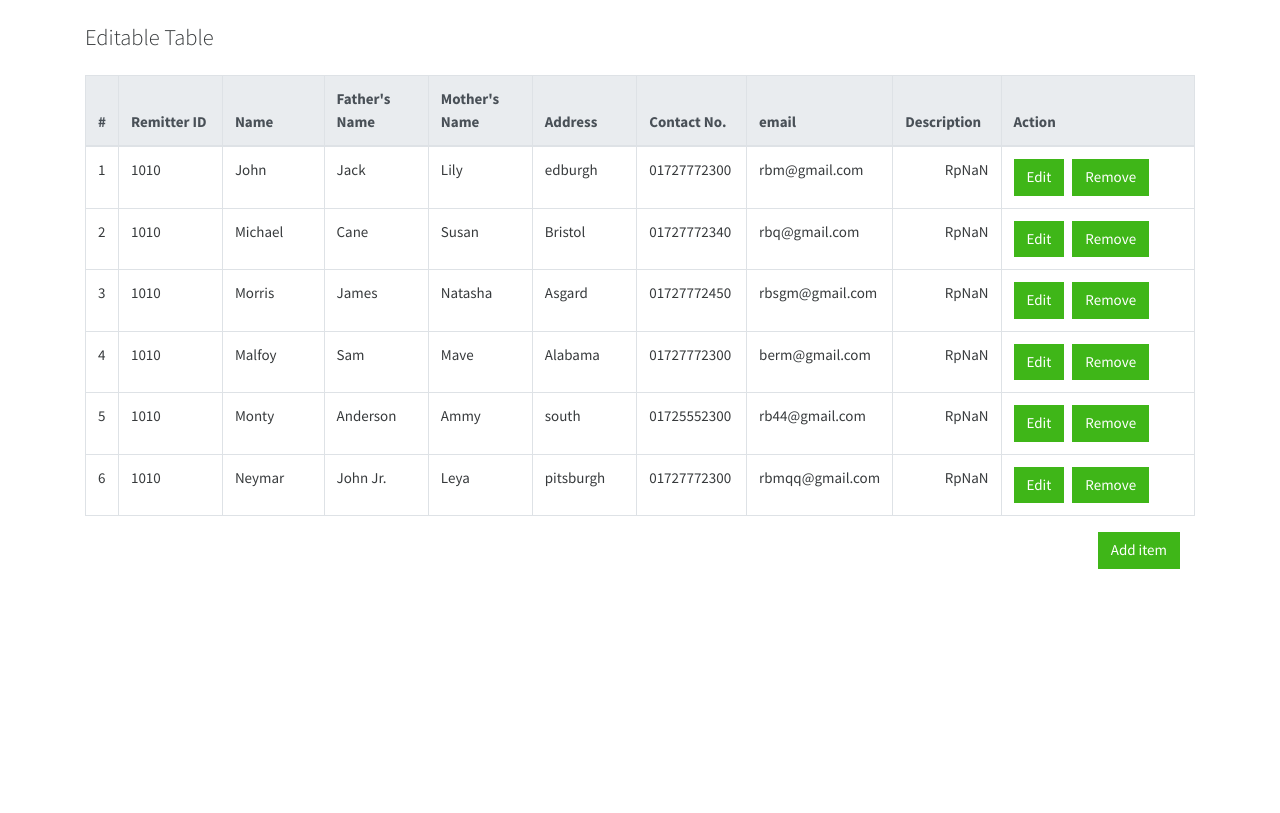
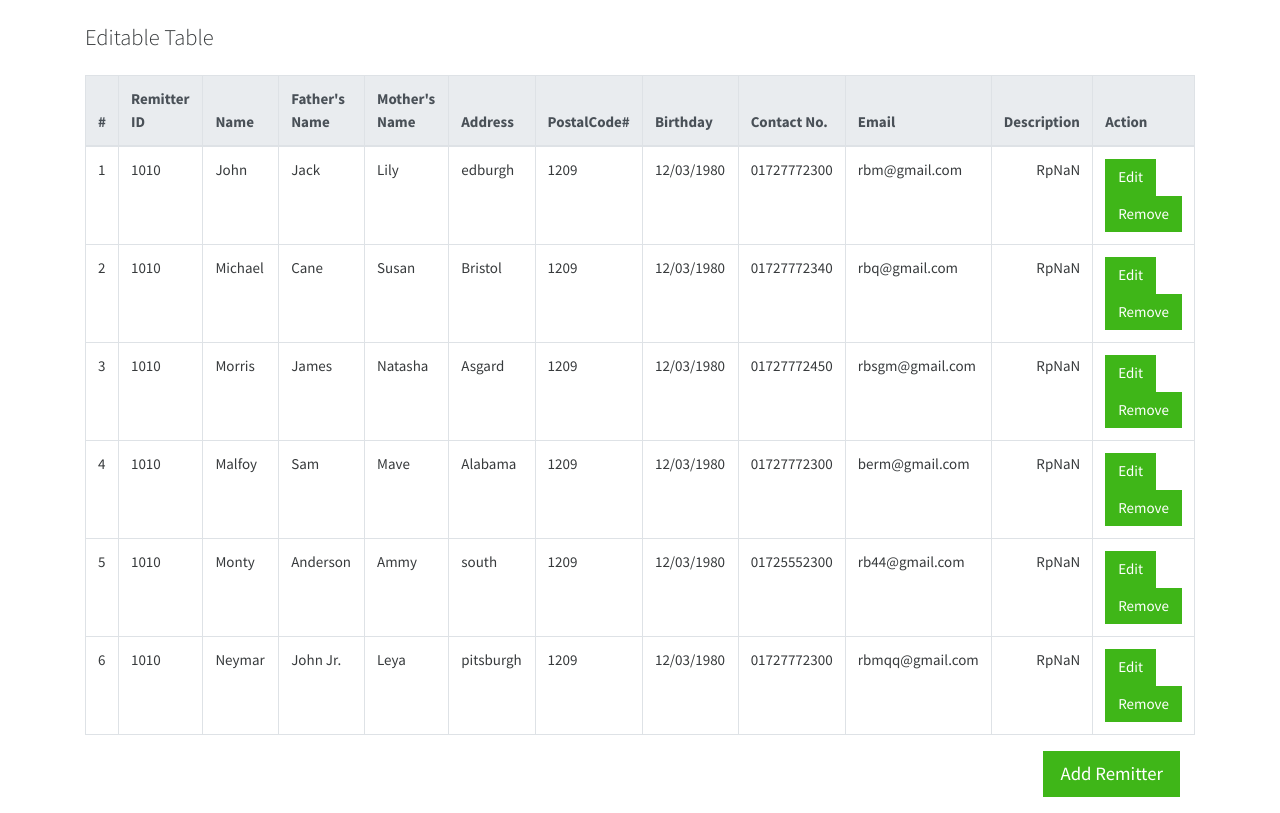
Before and after one commit to RbMuhib/editable-tables-vuejs, a Vue app: page / in a window 1280 px wide. Built offline with nearby package versions, Linux system fonts and the light colour scheme.

Commit message:
input field update

```diff
--- a/src/App.vue
+++ b/src/App.vue
@@ -5,13 +5,15 @@
       <thead class="thead-light">
         <tr>
           <th width="1">#</th>
-          <th width="10%">Remitter ID</th>
+          <th width="10%" type="">Remitter ID</th>
           <th width="10%">Name</th>
           <th width="10%">Father's Name</th>
           <th width="10%">Mother's Name</th>
           <th width="10%">Address</th>
+          <th width="10%">PostalCode#</th>
+          <th width="10%">Birthday</th>
           <th width="10%">Contact No.</th>
-          <th width="10%">email</th>
+          <th width="10%" >Email</th>
           <th width="10%">Description</th>
           <th width="300%">Action</th>
         </tr>
@@ -22,7 +24,7 @@
           <td>
             <span v-if="editIndex !== index">{{ item.id }}</span>
             <span v-if="editIndex === index">
-              <input class="form-control form-control-sm" v-model="item.id" />
+              <input class="form-control form-control-sm" v-model="item.id" type="number"/>
             </span>
           </td>
           <td>
@@ -34,25 +36,37 @@
           <td>
             <span v-if="editIndex !== index">{{ item.father }}</span>
             <span v-if="editIndex === index">
-              <input
-                class="form-control form-control-sm"
-                v-model="item.father"
-              />
+              <input class="form-control form-control-sm" v-model="item.father" />
             </span>
           </td>
           <td>
             <span v-if="editIndex !== index">{{ item.mother }}</span>
             <span v-if="editIndex === index">
-              <input
-                class="form-control form-control-sm"
-                v-model.number="item.mother"
-              />
+              <input class="form-control form-control-sm" v-model="item.mother" />
             </span>
           </td>
           <td>
             <span v-if="editIndex !== index">{{ item.address }}</span>
             <span v-if="editIndex === index">
-              <input class="form-control form-control-sm" v-model="item.address" />
+              <input
+                class="form-control form-control-sm"
+                v-model="item.address"
+              />
+            </span>
+          </td>
+          <td>
+            <span v-if="editIndex !== index">{{ item.postalcode }}</span>
+            <span v-if="editIndex === index">
+              <input
+                class="form-control form-control-sm"
+                v-model.number="item.postalcode" type="number"
+              />
+            </span>
+          </td>
+          <td>
+            <span v-if="editIndex !== index">{{ item.birthday }}</span>
+            <span v-if="editIndex === index">
+              <input class="form-control form-control-sm" v-model="item.birthday" type="date" />
             </span>
           </td>
           <td>
@@ -60,7 +74,7 @@
             <span v-if="editIndex === index">
               <input
                 class="form-control form-control-sm"
-                v-model.number="item.phone"
+                v-model.number="item.phone" type="number"
               />
             </span>
           </td>
@@ -69,7 +83,7 @@
             <span v-if="editIndex === index">
               <input
                 class="form-control form-control-sm"
-                v-model.number="item.email"
+                v-model.number="item.email" type="email"
               />
             </span>
           </td>
@@ -80,26 +94,26 @@
             <span v-if="editIndex !== index">
               <button
                 @click="edit(item, index)"
-                class="btn btn-raised btn-success mr-2"
+                class="btn btn-raised btn-success "
               >
                 Edit
               </button>
               <button
                 @click="remove(item, index)"
-                class="btn btn-raised btn-success mr-2"
+                class="btn btn-raised btn-success"
               >
                 Remove
               </button>
             </span>
             <span v-else>
               <button
-                class="btn btn-raised btn-success mr-2"
+                class="btn btn-raised btn-secondary"
                 @click="cancel(item)"
               >
                 Cancel
               </button>
               <button
-                class="btn btn-raised btn-success mr-2"
+                class="btn btn-raised btn-success"
                 @click="save(item)"
               >
                 Save
@@ -111,8 +125,9 @@
     </table>
 
     <div class="col-3 offset-9 text-right my-3">
-      <button v-show="!editIndex" @click="add" class="btn btn-raised btn-success">
-        Add item
+      <button v-show="!editIndex" @click="add" class="btn btn-raised btn-success btn-lg"
+      >
+        Add Remitter
       </button>
     </div>
 
@@ -143,6 +158,8 @@ export default {
           father: "Jack",
           mother: "Lily",
           address: "edburgh",
+          postalcode: "1209",
+          birthday: "12/03/1980",
           phone: "01727772300",
           email: "rbm@gmail.com"
         },
@@ -152,6 +169,8 @@ export default {
           father: "Cane",
           mother: "Susan",
           address: "Bristol",
+          postalcode: "1209",
+          birthday: "12/03/1980",
           phone: "01727772340",
           email: "rbq@gmail.com"
         },
@@ -161,6 +180,8 @@ export default {
           father: "James",
           mother: "Natasha",
           address: "Asgard",
+          postalcode: "1209",
+          birthday: "12/03/1980",
           phone: "01727772450",
           email: "rbsgm@gmail.com"
         },
@@ -170,6 +191,8 @@ export default {
           father: "Sam",
           mother: "Mave",
           address: "Alabama",
+          postalcode: "1209",
+          birthday: "12/03/1980",
           phone: "01727772300",
           email: "berm@gmail.com"
         },
@@ -179,6 +202,8 @@ export default {
           father: "Anderson",
           mother: "Ammy",
           address: "south",
+          postalcode: "1209",
+          birthday: "12/03/1980",
           phone: "01725552300",
           email: "rb44@gmail.com"
         },
@@ -188,6 +213,8 @@ export default {
           father: "John Jr.",
           mother: "Leya",
           address: "pitsburgh",
+          postalcode: "1209",
+          birthday: "12/03/1980",
           phone: "01727772300",
           email: "rbmqq@gmail.com"
         }
@@ -204,6 +231,8 @@ export default {
         father: "",
         mother: "",
         address: "",
+        postalcode: "",
+        birthday: "",
         phone: "",
         email: ""
       });
```
